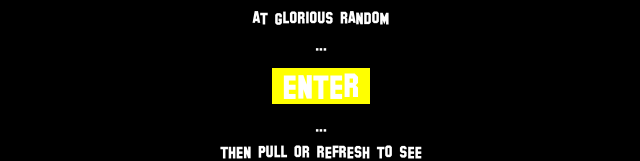
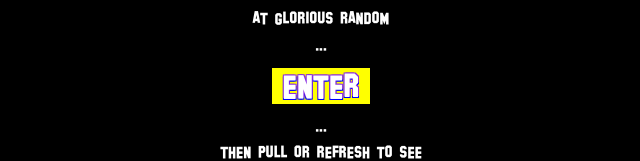
Before and after one commit to n1ckfg/bucketrandomizer, a plain HTML site: page index.html in a window 1280 px wide. Shown: the part 394-555 px from the top of the page, without its empty margins (319-959 px from the left). Drawn offline with Linux system fonts and the light colour scheme.

Commit message:
Update main.css

```diff
--- a/main.css
+++ b/main.css
@@ -38,7 +38,7 @@ a {
     padding: 0.15em 0.3em;
     text-decoration: none;
     /* ext-shadow: -1px -1px 0 red, 1px -1px 0 red, -1px 1px 0 darkred, 1px 1px 0 darkred; */
-    text-shadow: -1px -1px 0 yellow, 1px -1px 0 yellow, -1px 1px 0 darkyellow, 1px 1px 0 darkyellow;
+    text-shadow: -1px -1px 0 blueviolet, 1px -1px 0 blueviolet, -1px 1px 0 blue, 1px 1px 0 blue;
 }
 
 #container {
```
